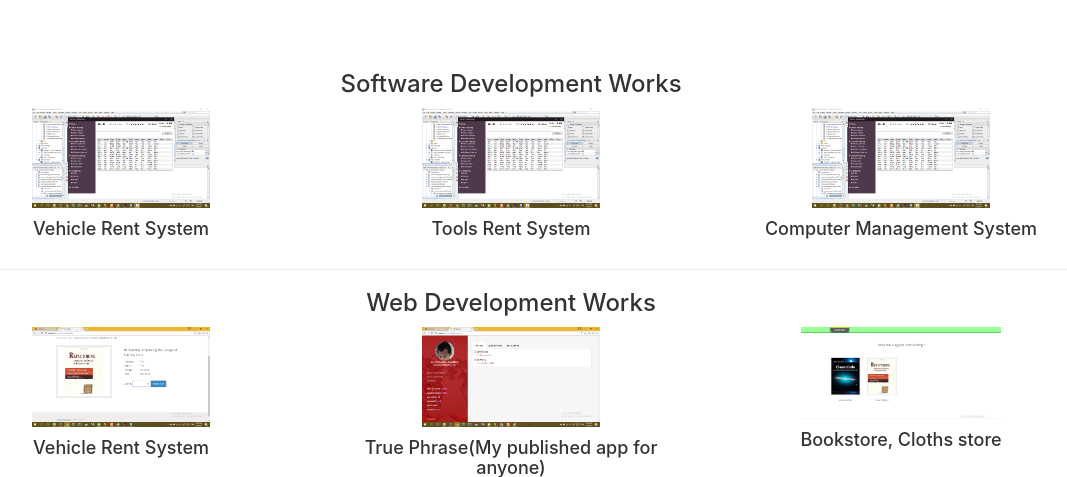
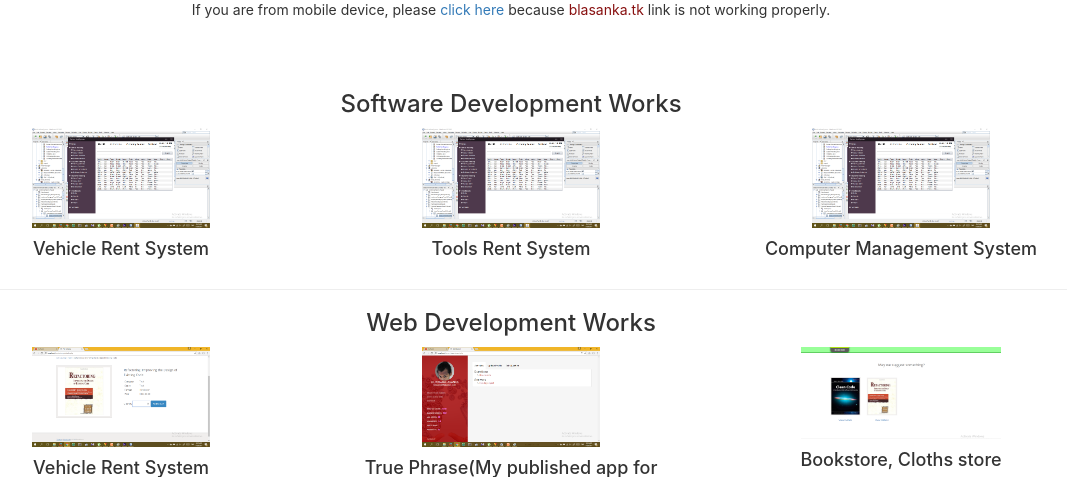
Before and after one commit to Blasanka/blasanka_old_portfolio, a PHP site: page /works.html in a window 1280 px wide. Shown: the part 58-535 px from the top of the page, without its empty margins (129-1196 px from the left). Run offline with PHP 8.4, Linux system fonts and the light colour scheme.

Commit message:
notice added to all pages

```diff
--- a/aboutme.html
+++ b/aboutme.html
@@ -39,7 +39,10 @@
 				</div>
 			</div>
 		</nav>
-
+		<div class="notice">
+			<center>If you are from mobile device, please <a href="https://blasanka.github.io/">click here</a> because <span id="web">blasanka.tk</span>
+			link is not working properly.</center>
+		</div>
 		<div class="container">
 			<div class="row">
 				<div class="col-md-6">
--- a/contacts.html
+++ b/contacts.html
@@ -39,7 +39,10 @@
 				</div>
 			</div>
 		</nav>
-
+		<div class="notice">
+			<center>If you are from mobile device, please <a href="https://blasanka.github.io/">click here</a> because <span id="web">blasanka.tk</span>
+			link is not working properly.</center>
+		</div>
 		<div class="container">
 			<div class="row">
 				<div class="col-lg-3 col-md-3 col-sm-6 col-xs-12">
--- a/css/main.css
+++ b/css/main.css
@@ -102,8 +102,7 @@ footer{
 }
 
 #web {
-	background: #594f31;
-	color: #fff;
+	color: #811;
 	font-family: sans-serif Helvetica;
 }
 
--- a/works.html
+++ b/works.html
@@ -38,6 +38,11 @@
 				</div>
 			</div>
 		</nav>
+			<div class="notice">
+				<center>If you are from mobile device, please <a href="https://blasanka.github.io/">click here</a> because <span id="web">blasanka.tk</span>
+				link is not working properly.</center>
+			</div>
+
 		<div class="container text-center">
 			<h3>Software Development Works</h3>
 			<div class="row">
```
